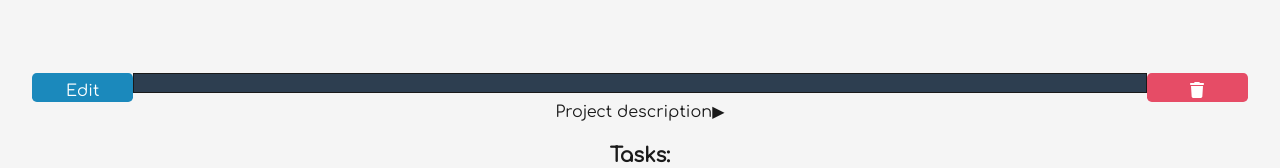
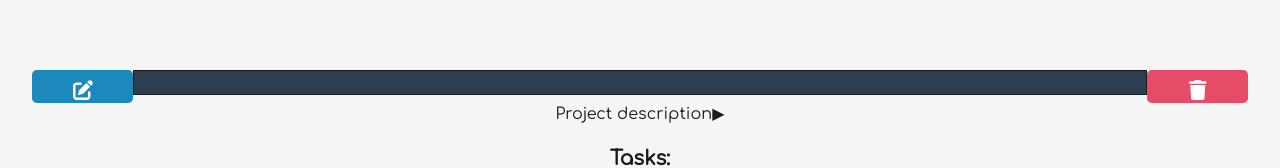
Before and after one commit to codeygallup/onTask, a React (Create React App) app in the folder client/: page /project/1 in a window 1280 px wide. Shown: the part 274-442 px from the top of the page. Built offline with nearby package versions, Linux system fonts and the light colour scheme; no server answers.

Commit message:
formatting

```diff
--- a/client/src/App.css
+++ b/client/src/App.css
@@ -158,7 +158,7 @@
 
 .project-header {
   display: grid;
-  grid-template-columns: .5fr 5fr .5fr;
+  grid-template-columns: 0.5fr 5fr 0.5fr;
 }
 
 .project-header button {
@@ -168,8 +168,8 @@
 
 .float-right {
   direction: rtl;
-  list-style-type: '▶';
-  margin-top: -.5%;
+  list-style-type: "▶";
+  margin-top: -0.5%;
 }
 
 details[open] summary {
@@ -181,3 +181,7 @@ details[open] summary {
   margin: 0 10px;
   border-radius: 10px;
 }
+
+.card-btn {
+  font-size: 1.25em;
+}
--- a/client/src/components/CardHeader.js
+++ b/client/src/components/CardHeader.js
@@ -1,6 +1,6 @@
 import { Link } from "react-router-dom";
 import { FontAwesomeIcon } from "@fortawesome/react-fontawesome";
-import { faTrash } from "@fortawesome/free-solid-svg-icons";
+import { faTrash, faPenToSquare } from "@fortawesome/free-solid-svg-icons";
 
 export default function CardHeader({ project, removeProject }) {
   const handleDelete = async (e, projectId) => {
@@ -20,11 +20,13 @@ export default function CardHeader({ project, removeProject }) {
     <>
       <div className="project-header text-center">
         <Link to={`/project/${project._id}/update`}>
-          <button className="btn btn-link edit-btn">Edit</button>
+          <button className="btn btn-link card-btn">
+            <FontAwesomeIcon icon={faPenToSquare} />
+          </button>
         </Link>
         <h1 className="card card-header">{project.title}</h1>
         <button
-          className="btn btn-danger"
+          className="btn btn-danger card-btn"
           onClick={(e) => handleDelete(e, project._id)}
         >
           <FontAwesomeIcon icon={faTrash} />
--- a/client/src/pages/ProjectPage.js
+++ b/client/src/pages/ProjectPage.js
@@ -32,7 +32,6 @@ function ProjectPage() {
     <>
       <HomeButton />
       <div className="w-95 project-card">
-        {/* <div className="card"> */}
           <CardHeader project={project} removeProject={removeProject} />
           <div className="task-grid">
             {taskOfProject.map((task) => {
@@ -46,7 +45,6 @@ function ProjectPage() {
               );
             })}
           </div>
-        {/* </div> */}
         <TaskInput
           task={task}
           addTask={addTask}
```
